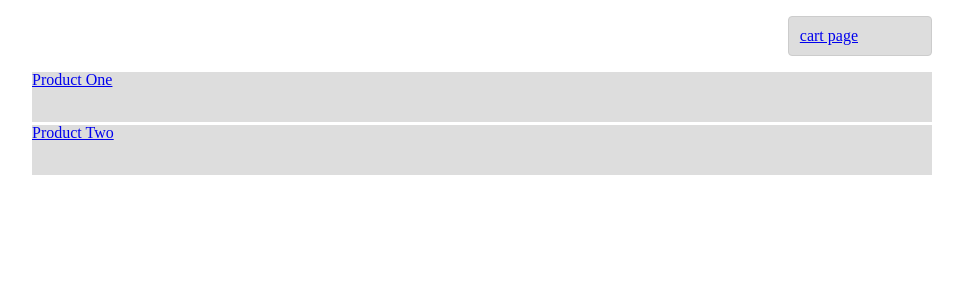
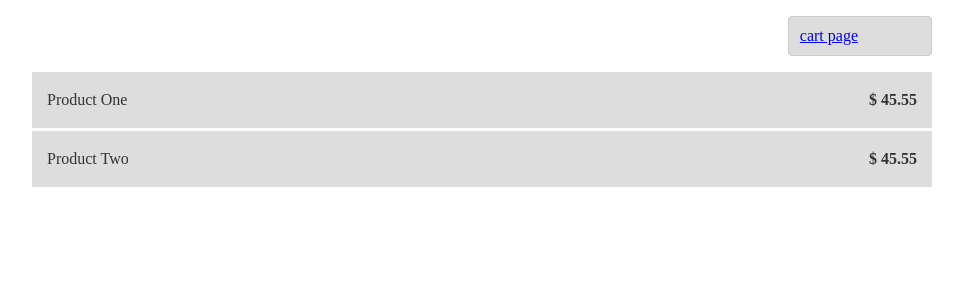
Before and after one commit to iswanj/simple-shopping-cart, a Next.js app: page / in a window 1280 px wide. Shown: the top 300 px of the page, without its empty margins (158-1121 px from the left). Built offline with nearby package versions, Linux system fonts and the light colour scheme; data requests are answered from the project's data file.

Commit message:
setup product page

```diff
--- a/pages/index.tsx
+++ b/pages/index.tsx
@@ -2,15 +2,21 @@ import React from "react";
 import Link from "next/link";
 
 import Header from "../components/layout/Header";
-import { Wrapper, CartLink, TopBar, List, ListItem } from "./styles";
+import {
+  Wrapper,
+  CartLink,
+  TopBar,
+  List,
+  ListItem,
+  Price,
+  Name
+} from "./styles";
 
 import { getProducts } from "../api/product";
 
 interface IIndexProps {
   products: [{}];
 }
-
-export const ProductContext = React.createContext({});
 export default class Index extends React.Component<IIndexProps> {
   public static async getInitialProps(): Promise<any> {
     const data = await getProducts();
@@ -23,12 +29,6 @@ export default class Index extends React.Component<IIndexProps> {
   public render() {
     const { products } = this.props;
     return (
-      <ProductContext.Provider
-        value={{
-          ...this.state,
-          products
-        }}
-      >
       <Wrapper>
         <Header />
         <TopBar>
@@ -48,20 +48,33 @@ export default class Index extends React.Component<IIndexProps> {
             </ProductContext.Consumer> */}
         </List>
       </Wrapper>
-      </ProductContext.Provider>
     );
   }
 
-  private renderItems(item: { id: string; key: string; name: string }) {
+  private renderItems(item: {
+    id: string;
+    key: string;
+    name: string;
+    price: number;
+  }) {
     return (
-      <ListItem key={item.id}>
-        <Link as={`/p/${item.key}`} href={`/product?key=${item.key}`}>
-          <a>{item.name}</a>
+      <Link
+        key={item.id}
+        as={`/p/${item.key}`}
+        href={`/product?key=${item.key}`}
+      >
+        <ListItem>
+          <Name>{item.name}</Name>
+          <Price>$ {item.price}</Price>
+        </ListItem>
       </Link>
-      </ListItem>
     );
   }
 }
+
+// <Link as={`/p/${item.key}`} href={`/product?key=${item.key}`}>
+//  <LinkButton>{item.name}</LinkButton>
+// </Link>
 
 // Index.getInitialProps = async () => {
 //   // const res = await fetch("https://api.tvmaze.com/search/shows?q=batman");
--- a/pages/styles.ts
+++ b/pages/styles.ts
@@ -17,9 +17,15 @@ export const List = styled.section`
 `;
 
 export const ListItem = styled.div`
-  height: 50px;
+  display: flex;
+  padding: 20px 15px;
+  flex: 1;
   background-color: #ddd;
   margin-bottom: 3px;
+  color: #333;
+  cursor: pointer;
+  flex-direction: row;
+  justify-content: space-between;
 `;
 
 export const TopBar = styled.section`
@@ -37,3 +43,19 @@ export const CartLink = styled.div`
   border-radius: 4px;
   padding: 0.7em;
 `;
+
+export const Button = styled.button`
+  padding: 4px 15px;
+  background-color: #fff;
+  border: 2px solid #f60;
+  border-radius: 4px;
+`;
+
+export const Price = styled.p`
+  font-weight: bold;
+  font-size: 1em;
+`;
+
+export const Name = styled.p`
+  font-size: 1em;
+`;
```
Also changed, not shown: pages/product/index.tsx (+28 -14 lines), 1 other file (tests, documents, lock files or other folders). Lines whose indentation alone changed are shown as unchanged.
